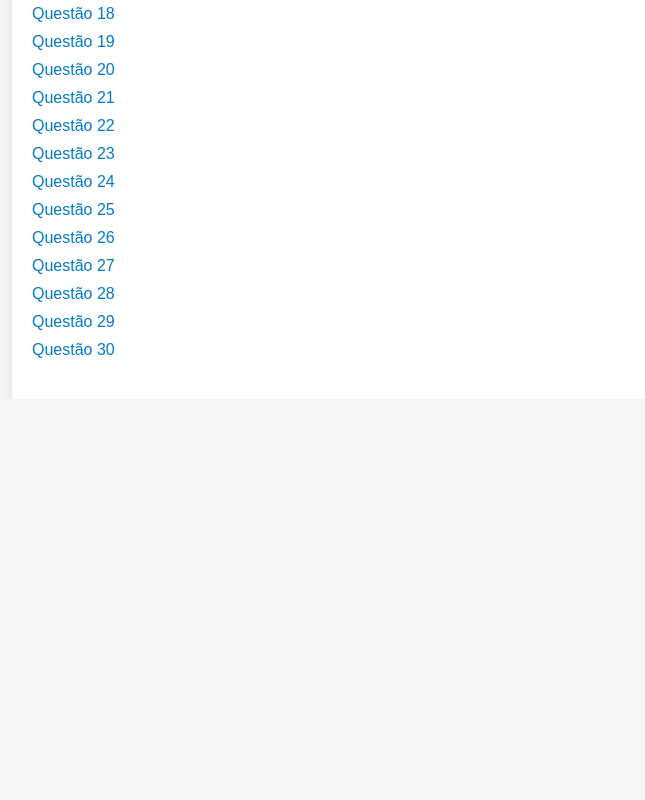
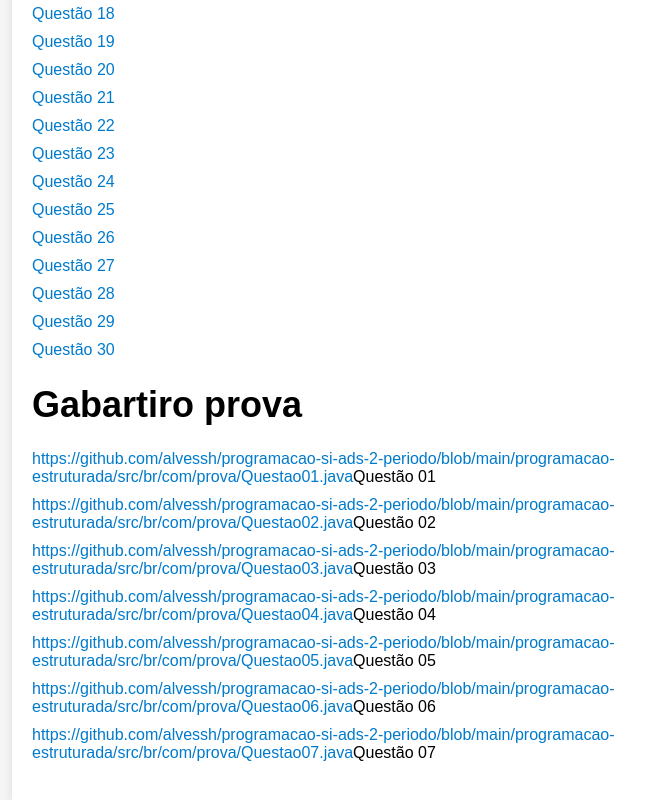
Before and after one commit to alvessh/programacao-si-ads-2-periodo, a plain HTML site: page index.html in a window 1280 px wide. Shown: the part 711-1511 px from the top of the page, without its empty margins (208-853 px from the left). Before the commit the page ends 1110 px from the top, so only its background shows below. Drawn offline with Linux system fonts and the light colour scheme.

Commit message:
disponibiliza gabarito no index

```diff
--- a/index.html
+++ b/index.html
@@ -57,6 +57,17 @@
             <li><a href="https://github.com/alvessh/programacao-si-ads-2-periodo/blob/main/programacao-estruturada/src/br/com/questionario/QuestaoVinteNove.java">Questão 29</a></li>
             <li><a href="https://github.com/alvessh/programacao-si-ads-2-periodo/blob/main/programacao-estruturada/src/br/com/questionario/QuestaoTrinta.java">Questão 30</a></li>
         </ul>
+
+        <h1>Gabartiro prova</h1>
+        <ul>
+            <li><a href="">https://github.com/alvessh/programacao-si-ads-2-periodo/blob/main/programacao-estruturada/src/br/com/prova/Questao01.java</a>Questão 01</li>
+            <li><a href="">https://github.com/alvessh/programacao-si-ads-2-periodo/blob/main/programacao-estruturada/src/br/com/prova/Questao02.java</a>Questão 02</li>
+            <li><a href="">https://github.com/alvessh/programacao-si-ads-2-periodo/blob/main/programacao-estruturada/src/br/com/prova/Questao03.java</a>Questão 03</li>
+            <li><a href="">https://github.com/alvessh/programacao-si-ads-2-periodo/blob/main/programacao-estruturada/src/br/com/prova/Questao04.java</a>Questão 04</li>
+            <li><a href="">https://github.com/alvessh/programacao-si-ads-2-periodo/blob/main/programacao-estruturada/src/br/com/prova/Questao05.java</a>Questão 05</li>
+            <li><a href="">https://github.com/alvessh/programacao-si-ads-2-periodo/blob/main/programacao-estruturada/src/br/com/prova/Questao06.java</a>Questão 06</li>
+            <li><a href="">https://github.com/alvessh/programacao-si-ads-2-periodo/blob/main/programacao-estruturada/src/br/com/prova/Questao07.java</a>Questão 07</li>
+        </ul>
     </div>
 
 </body>
```
